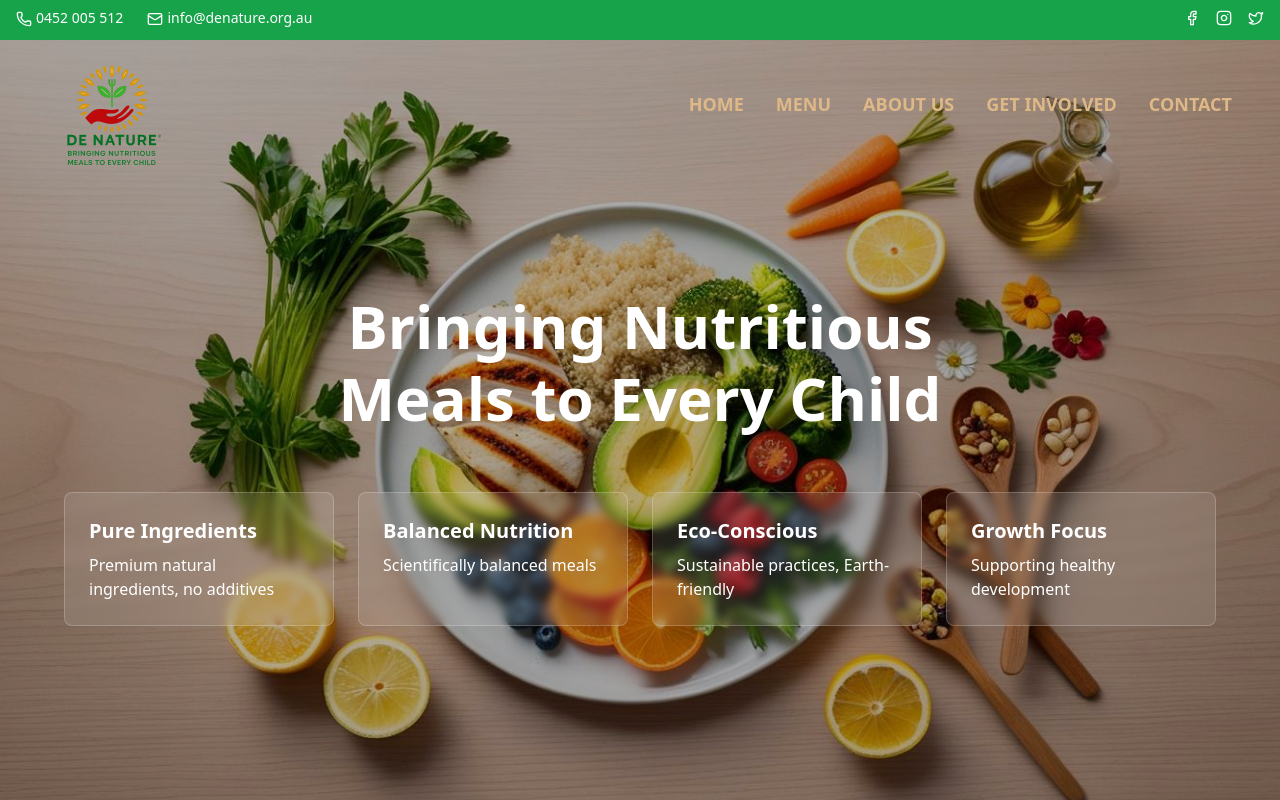
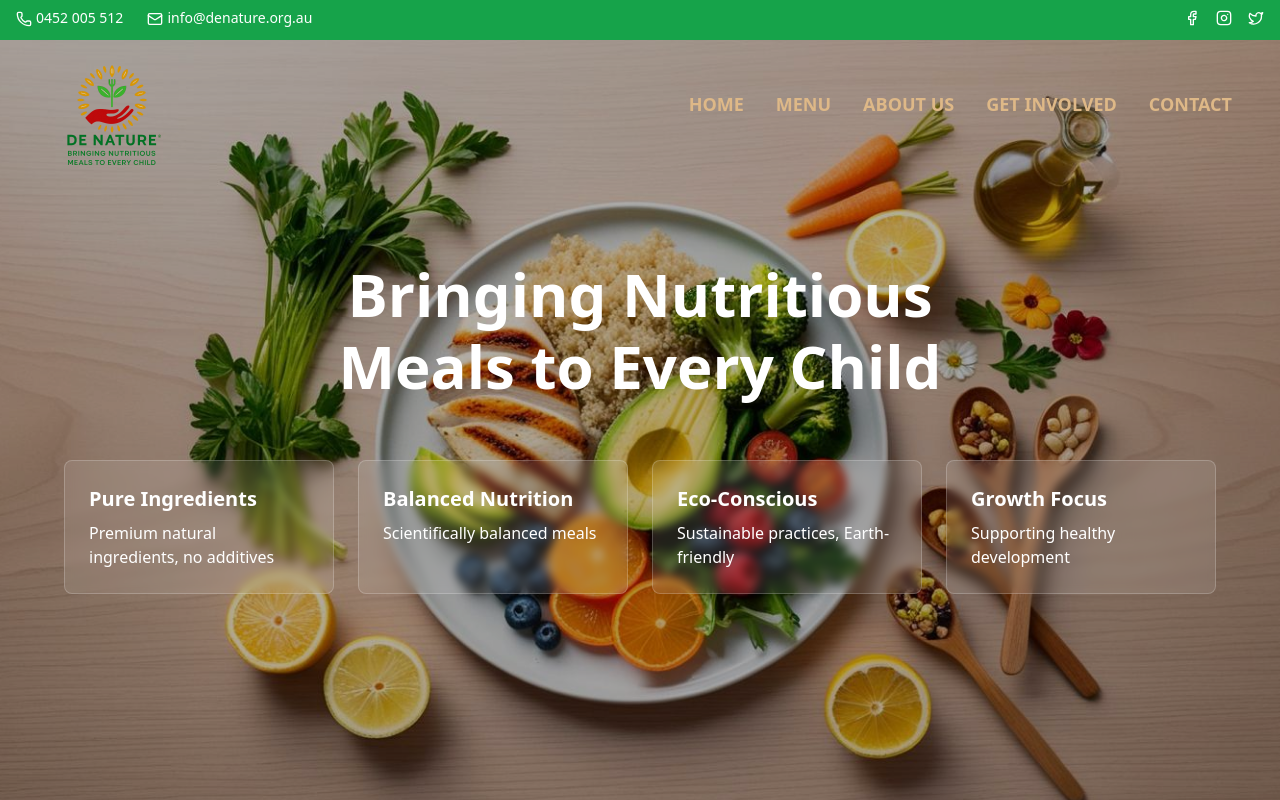
Before and after one commit to sunnyyan01/denature-website, a Next.js app: page / in a window 1280 px wide. Shown: the top 800 px of the page. Built offline with nearby package versions, Linux system fonts and the light colour scheme.

Commit message:
调整主页 HERO 部分文字位置

```diff
--- a/src/app/page.tsx
+++ b/src/app/page.tsx
@@ -36,7 +36,7 @@ export default function Home() {
           <div className="absolute inset-0 bg-black/30"></div>
         </div>
         <div className="relative container mx-auto px-4 h-screen flex items-start pt-40">
-          <div className="max-w-6xl mx-auto w-full pt-24">
+          <div className="max-w-6xl mx-auto w-full pt-16">
             <h1 className="text-4xl md:text-6xl font-bold text-white mb-16 leading-[1.3] font-heading text-center">
               <div className="mb-1 md:mb-3">Bringing Nutritious</div>
               <div>Meals to Every Child</div>
```
